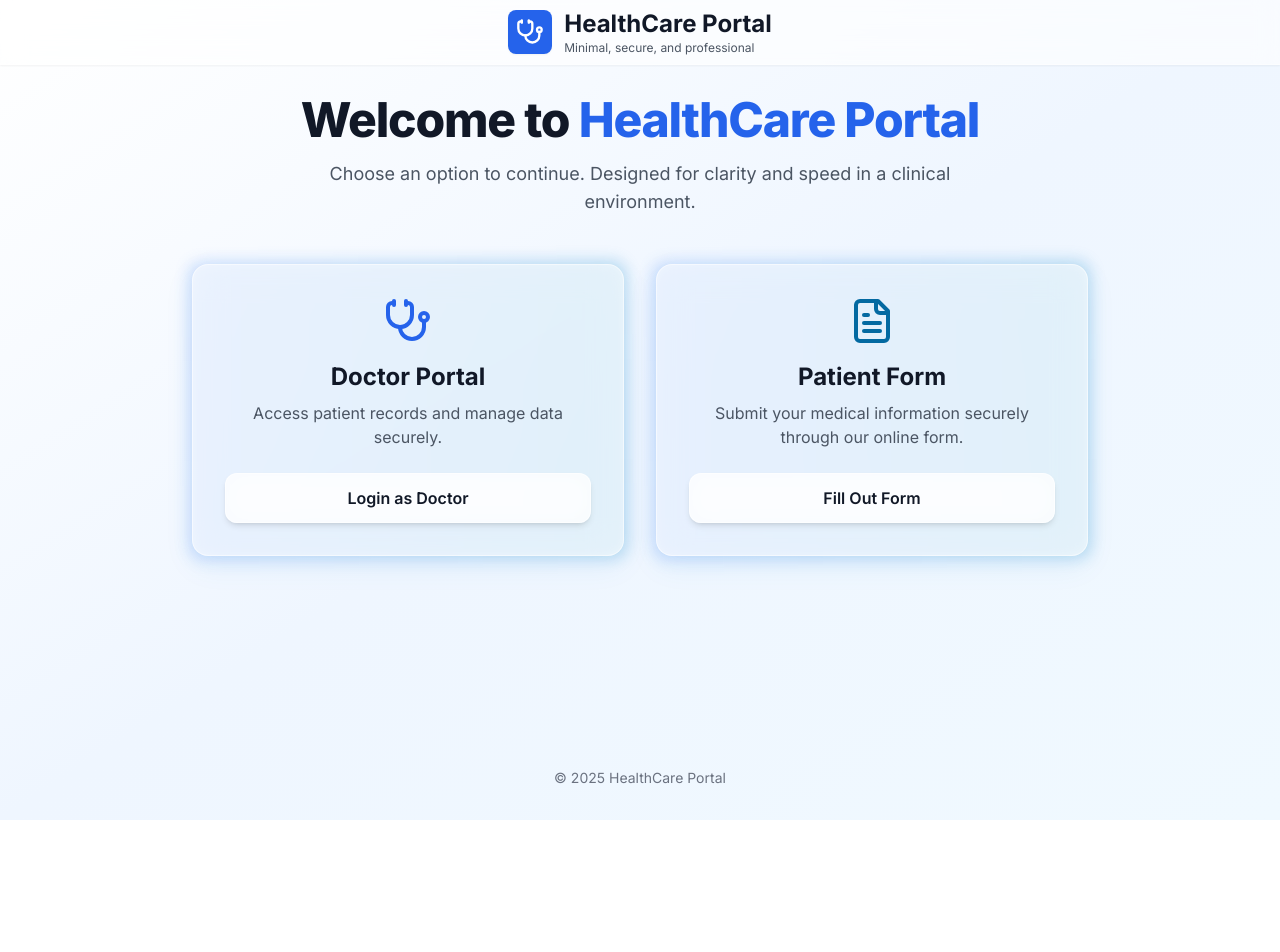
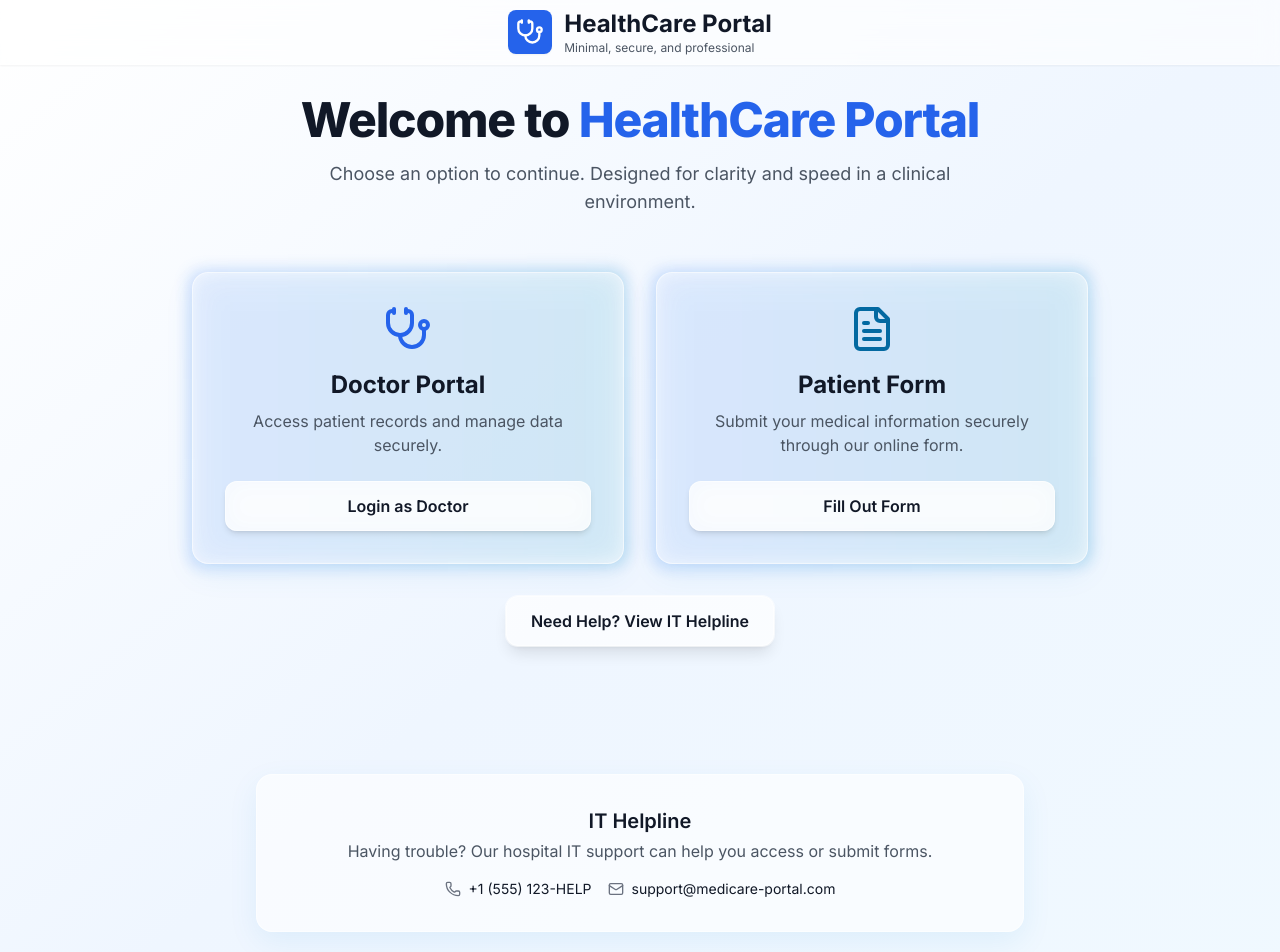
Before and after one commit to Vedant2402/Hospital-FormFiller, a React (Vite) app: page / in a window 1280 px wide. Shown: the top 952 px of the page. Before the commit the page ends 820 px from the top, so only its background shows below. Built offline with nearby package versions, Linux system fonts and the light colour scheme.

Commit message:
Additions

```diff
--- a/src/components/DoctorDashboard.jsx
+++ b/src/components/DoctorDashboard.jsx
@@ -45,10 +45,22 @@ const DoctorDashboard = () => {
       }
 
       const querySnapshot = await getDocs(q);
-      const patients = querySnapshot.docs.map(doc => ({
-        id: doc.id,
-        ...doc.data()
-      }));
+      const patients = querySnapshot.docs.map(doc => {
+        const data = doc.data();
+        return {
+          id: doc.id,
+          patientId: data.patientId,
+          name: data.personalInfo?.name || '',
+          age: data.personalInfo?.age || '',
+          gender: data.personalInfo?.gender || '',
+          address: data.personalInfo?.address || '',
+          email: data.contactInfo?.email || '',
+          phoneNumber: data.contactInfo?.phoneNumber || '',
+          medicalHistory: data.medicalHistory || '',
+          createdAt: data.createdAt,
+          updatedAt: data.updatedAt
+        };
+      });
 
       if (isNextPage) {
         setAllPatients(prev => [...prev, ...patients]);
--- a/src/components/DoctorLogin.jsx
+++ b/src/components/DoctorLogin.jsx
@@ -1,6 +1,6 @@
 import React, { useState } from 'react';
 import { useNavigate, Link } from 'react-router-dom';
-import { signInWithEmailAndPassword } from 'firebase/auth';
+import { signInWithEmailAndPassword, createUserWithEmailAndPassword } from 'firebase/auth';
 import { auth } from '../config/firebase';
 import { Stethoscope, Mail, Lock, ArrowLeft, Eye, EyeOff } from 'lucide-react';
 
@@ -11,6 +11,23 @@ const DoctorLogin = () => {
   const [loading, setLoading] = useState(false);
   const [error, setError] = useState('');
   const navigate = useNavigate();
+  // Temporary registration function for doctor demo account
+  const handleRegisterDoctor = async () => {
+    setLoading(true);
+    setError('');
+    try {
+      await createUserWithEmailAndPassword(auth, 'doctor@demo.com', 'demo123');
+      setError('Doctor account registered! You can now log in.');
+    } catch (error) {
+      if (error.code === 'auth/email-already-in-use') {
+        setError('Doctor account already exists. You can log in.');
+      } else {
+        setError('Registration failed: ' + error.message);
+      }
+    } finally {
+      setLoading(false);
+    }
+  };
 
   const handleLogin = async (e) => {
     e.preventDefault();
@@ -143,7 +160,7 @@ const DoctorLogin = () => {
             </button>
           </form>
 
-          {/* Demo Credentials */}
+          {/* Demo Credentials & Register Button */}
           <div className="mt-8 p-4 bg-gray-50 rounded-lg">
             <h4 className="text-sm font-medium text-gray-900 mb-2">Demo Credentials:</h4>
             <p className="text-sm text-gray-600">
@@ -152,8 +169,16 @@ const DoctorLogin = () => {
             <p className="text-sm text-gray-600">
               Password: <code className="bg-white px-2 py-1 rounded">demo123</code>
             </p>
+            {/* <button
+              type="button"
+              onClick={handleRegisterDoctor}
+              className="btn-primary w-full mt-4"
+              disabled={loading}
+            >
+              {/* {loading ? 'Registering...' : 'Register Doctor Demo Account'} */}
+            {/* </button> */}
             <p className="text-xs text-gray-500 mt-2">
-              Note: Create this account in Firebase Authentication to test the system.
+              Note: Click to create this account in Firebase Authentication for testing. Remove after registration.
             </p>
           </div>
         </div>
--- a/src/components/LandingPage.jsx
+++ b/src/components/LandingPage.jsx
@@ -1,10 +1,12 @@
-import React from 'react';
+import React, { useRef } from 'react';
 // navigation handled via Link inside GlassCard
-import { Stethoscope, UserPlus, FileText } from 'lucide-react';
+import { Stethoscope, UserPlus, FileText, Mail, Phone } from 'lucide-react';
 import GlassCard from './GlassCard';
 
 const LandingPage = () => {
   // no local navigation needed
+
+  const helplineRef = useRef(null);
 
   return (
   <div className="min-h-dvh bg-gradient-to-br from-white via-primary-50 to-medical-50">
@@ -26,19 +28,20 @@ const LandingPage = () => {
       </header>
 
       {/* Main Content */}
-  <main className="max-w-6xl mx-auto px-4 sm:px-6 lg:px-8 pt-28 pb-16 ar-tight-py ar-loose-py" style={{ minHeight: 'calc(100dvh - 4rem)' }}>
+  <main className="max-w-6xl mx-auto px-4 sm:px-6 lg:px-8 pt-32 pb-20 ar-tight-py ar-loose-py" style={{ minHeight: 'calc(100dvh - 4rem)' }}>
         {/* Hero */}
-        <section className="text-center mb-12">
-          <h2 className="text-4xl md:text-5xl font-extrabold text-gray-900 tracking-tight mb-4">
+        <section className="text-center mb-14 anim-fade-in">
+          <h2 className="text-4xl md:text-5xl font-extrabold text-gray-900 tracking-tight mb-4 anim-fade-up">
             Welcome to <span className="text-primary-600">HealthCare Portal</span>
           </h2>
-          <p className="text-base md:text-lg text-gray-600 max-w-2xl mx-auto">
+          <p className="text-base md:text-lg text-gray-600 max-w-2xl mx-auto anim-fade-up anim-delay-1">
             Choose an option to continue. Designed for clarity and speed in a clinical environment.
           </p>
         </section>
 
+
         {/* Two Options */}
-  <section className="grid gap-8 md:grid-cols-2 max-w-4xl mx-auto ar-card-grid ar-wide-grid">
+  <section className="grid gap-9 md:gap-10 md:grid-cols-2 max-w-4xl mx-auto ar-card-grid ar-wide-grid anim-fade-scale anim-delay-1">
           <GlassCard
             href="/doctor-login"
             icon={<Stethoscope className="h-12 w-12 text-primary-600" />}
@@ -54,6 +57,35 @@ const LandingPage = () => {
             buttonText="Fill Out Form"
           />
         </section>
+
+        {/* Centered Help Button below cards */}
+  <div className="flex justify-center mt-8 anim-fade-up anim-delay-2">
+          <button
+            onClick={() => helplineRef.current?.scrollIntoView({ behavior: 'smooth', block: 'start' })}
+            className="glass-button hover-lift px-6 py-3 shadow-lg ring-1 ring-white/60"
+            aria-label="Scroll to IT Helpline information"
+          >
+            Need Help? View IT Helpline
+          </button>
+        </div>
+
+        {/* IT Helpline (below cards, pushed further down) */}
+        <section className="mt-24 md:mt-32 anim-fade-scale anim-delay-3" ref={helplineRef} id="it-helpline">
+          <div className="glass-card max-w-3xl mx-auto text-center">
+            <h3 className="text-xl font-semibold text-gray-900">IT Helpline</h3>
+            <p className="text-gray-600 mt-1 mb-4">Having trouble? Our hospital IT support can help you access or submit forms.</p>
+            <div className="flex flex-col sm:flex-row gap-4 justify-center text-sm">
+              <div className="flex items-center justify-center">
+                <Phone className="h-4 w-4 mr-2 text-gray-500" />
+                <span>+1 (555) 123-HELP</span>
+              </div>
+              <div className="flex items-center justify-center">
+                <Mail className="h-4 w-4 mr-2 text-gray-500" />
+                <span>support@medicare-portal.com</span>
+              </div>
+            </div>
+          </div>
+        </section>
       </main>
 
       {/* Minimal Footer */}
--- a/src/components/PatientForm.jsx
+++ b/src/components/PatientForm.jsx
@@ -189,9 +189,19 @@ const PatientForm = () => {
       // Generate unique patient ID
       const patientId = generatePatientId();
 
-      // Prepare data for Firestore
+      // Prepare data for Firestore (structured)
       const patientData = {
-        ...formData,
+        personalInfo: {
+          name: formData.name,
+          age: formData.age,
+          gender: formData.gender,
+          address: formData.address
+        },
+        contactInfo: {
+          email: formData.email,
+          phoneNumber: formData.phoneNumber
+        },
+        medicalHistory: formData.medicalHistory || '', // optional
         patientId,
         createdAt: new Date(),
         updatedAt: new Date()
@@ -209,7 +219,10 @@ const PatientForm = () => {
         // Continue even if notifications fail
       }
 
-      // Navigate to confirmation page with patient ID as route param; still pass state for convenience
+      // Debug log for navigation
+      console.log('Navigating to confirmation page with patientId:', patientId);
+      // Robust navigation to confirmation page
+      setTimeout(() => {
         navigate(`/confirmation/${patientId}`, {
           state: {
             patientId,
@@ -217,6 +230,7 @@ const PatientForm = () => {
             phoneNumber: formData.phoneNumber
           }
         });
+      }, 100);
 
     } catch (error) {
       console.error('Error submitting form:', error);
--- a/src/config/firebase.js
+++ b/src/config/firebase.js
@@ -4,12 +4,12 @@ import { getFirestore } from 'firebase/firestore';
 
 const firebaseConfig = {
   // Replace with your Firebase config
-  apiKey: "your-api-key",
-  authDomain: "your-project.firebaseapp.com",
-  projectId: "your-project-id",
-  storageBucket: "your-project.appspot.com",
-  messagingSenderId: "123456789",
-  appId: "your-app-id"
+  apiKey: "AIzaSyCbXk2j5OPGg6P08_5fdrm6t89wOfBpnwA",
+  authDomain: "assisgnment-8972a.firebaseapp.com",
+  projectId: "assisgnment-8972a",
+  storageBucket: "assisgnment-8972a.firebasestorage.app",
+  messagingSenderId: "532681567171",
+  appId: "1:532681567171:web:02396fca5c045c7cbeab76"
 };
 
 const app = initializeApp(firebaseConfig);
--- a/src/index.css
+++ b/src/index.css
@@ -83,3 +83,26 @@
   .ar-wide-grid { grid-template-columns: repeat(2, minmax(0, 1fr)) !important; gap: 2rem !important; }
   .ar-loose-py { padding-top: 6rem !important; padding-bottom: 4rem !important; }
 }
+
+/* Subtle entrance animations */
+@media (prefers-reduced-motion: no-preference) {
+  @keyframes fadeIn {
+    from { opacity: 0 }
+    to { opacity: 1 }
+  }
+  @keyframes fadeUp {
+    from { opacity: 0; transform: translateY(8px) }
+    to { opacity: 1; transform: translateY(0) }
+  }
+  @keyframes fadeScale {
+    from { opacity: 0; transform: scale(0.98) }
+    to { opacity: 1; transform: scale(1) }
+  }
+
+  .anim-fade-in { animation: fadeIn 600ms ease-out both; }
+  .anim-fade-up { animation: fadeUp 650ms ease-out both; }
+  .anim-fade-scale { animation: fadeScale 700ms ease-out both; }
+  .anim-delay-1 { animation-delay: .1s }
+  .anim-delay-2 { animation-delay: .2s }
+  .anim-delay-3 { animation-delay: .3s }
+}
```
Lines whose indentation alone changed are shown as unchanged.
